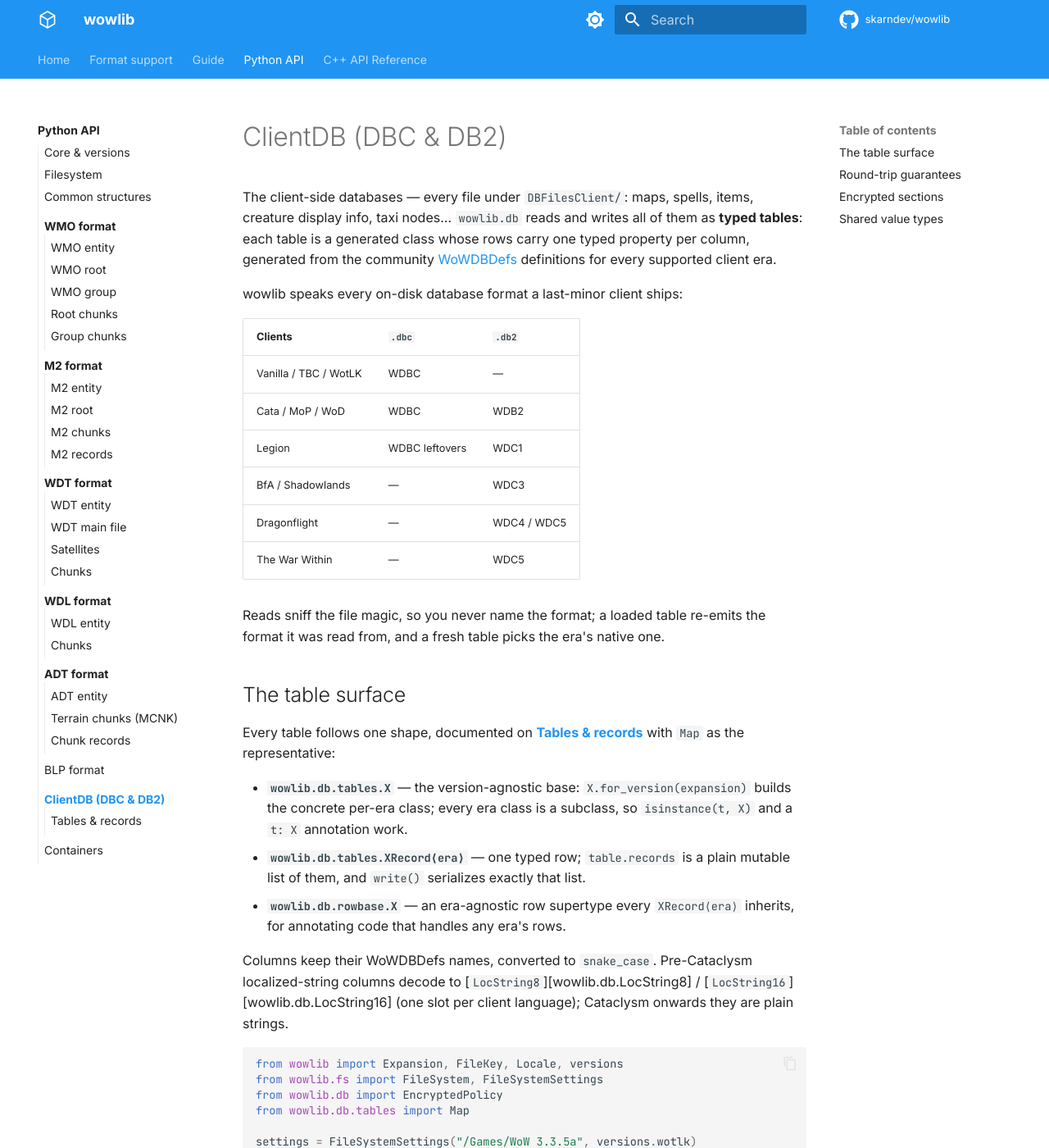
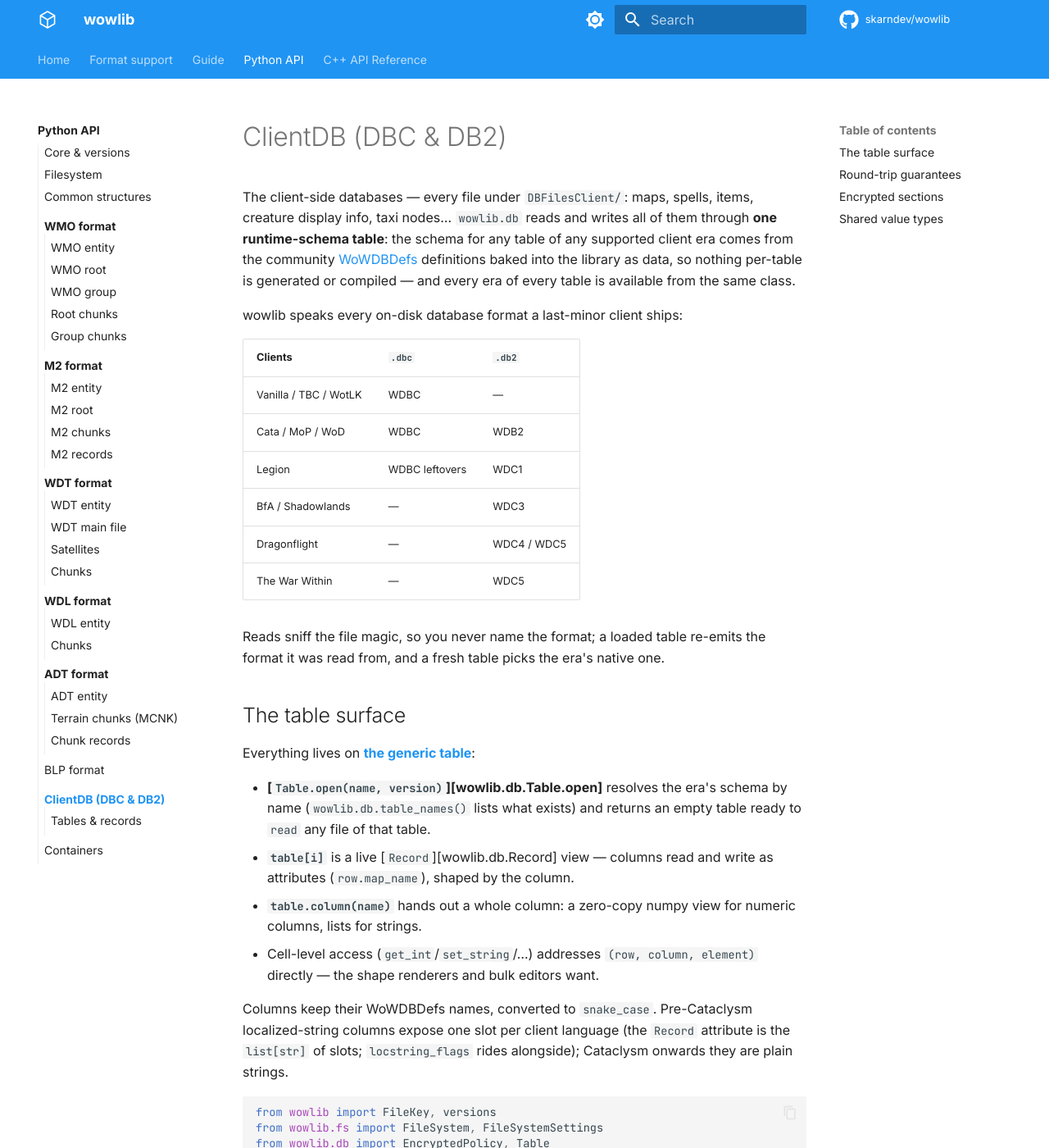
Before and after one commit to skarndev/wowlib, an MkDocs documentation site: the page built from docs/content/python/db/index.md, in a window 1280 px wide and 1400 px high. Shown: the whole window at 82% size. Built offline with MkDocs 1.6.1 and Material for MkDocs 9.7.7, drawn with Linux system fonts in a browser that asks for light colours; comment, search, counter and statistics services are not loaded; some of the changed text lies outside the part shown.

Commit message:
docs: the DB pages document the generic Table now
python/db/tables.md renders wowlib.db.Table/Record/Column/ColumnType/
table_names straight through mkdocstrings — the representative-Map family
machinery (db_reference_config + the injected for_version/record-dedup
rendering) is deleted with the classes it documented. The index's guide
prose and example move to the generic API (attribute row views, zero-copy
numpy columns, Table.open), and its module render scopes to the shared
value types so tables.md keeps the primary anchors. Two Doxygen warnings
in the new headers fixed alongside.

Co-Authored-By: Claude Fable 5 <noreply@anthropic.com>

````diff
--- a/docs/build.py
+++ b/docs/build.py
@@ -236,7 +236,7 @@ def run_mkdocs(action: str, api_dir: Path) -> None:
                       "wmo_reference_config.py",
                       "m2_reference_config.py", "wdt_reference_config.py",
                       "wdl_reference_config.py", "adt_reference_config.py",
-                      "db_reference_config.py", "common_reference_config.py",
+                      "common_reference_config.py",
                       "griffe_overloads.py",
                       "wmo_wowdev_anchors.json", "m2_wowdev_anchors.json",
                       "wdt_wowdev_anchors.json", "wdl_wowdev_anchors.json",
--- a/docs/content/python/db/index.md
+++ b/docs/content/python/db/index.md
@@ -2,10 +2,11 @@
 
 The client-side databases — every file under `DBFilesClient/`: maps, spells,
 items, creature display info, taxi nodes… `wowlib.db` reads and writes all of
-them as **typed tables**: each table is a generated class whose rows carry one
-typed property per column, generated from the community
-[WoWDBDefs](https://github.com/wowdev/WoWDBDefs) definitions for every
-supported client era.
+them through **one runtime-schema table**: the schema for any table of any
+supported client era comes from the community
+[WoWDBDefs](https://github.com/wowdev/WoWDBDefs) definitions baked into the
+library as data, so nothing per-table is generated or compiled — and every
+era of every table is available from the same class.
 
 wowlib speaks every on-disk database format a last-minor client ships:
 
@@ -24,38 +25,42 @@ one.
 
 ## The table surface
 
-Every table follows one shape, documented on
-**[Tables & records](tables.md)** with `Map` as the representative:
+Everything lives on **[the generic table](tables.md)**:
 
-- **`wowlib.db.tables.X`** — the version-agnostic base:
-  `X.for_version(expansion)` builds the concrete per-era class; every era class
-  is a subclass, so `isinstance(t, X)` and a `t: X` annotation work.
-- **`wowlib.db.tables.XRecord⟨era⟩`** — one typed row; `table.records` is a
-  plain mutable list of them, and `write()` serializes exactly that list.
-- **`wowlib.db.rowbase.X`** — an era-agnostic row supertype every
-  `XRecord⟨era⟩` inherits, for annotating code that handles any era's rows.
+- **[`Table.open(name, version)`][wowlib.db.Table.open]** resolves the
+  era's schema by name (`wowlib.db.table_names()` lists what exists) and
+  returns an empty table ready to `read` any file of that table.
+- **`table[i]`** is a live [`Record`][wowlib.db.Record] view — columns read
+  and write as attributes (`row.map_name`), shaped by the column.
+- **`table.column(name)`** hands out a whole column: a zero-copy numpy view
+  for numeric columns, lists for strings.
+- Cell-level access (`get_int`/`set_string`/…) addresses
+  `(row, column, element)` directly — the shape renderers and bulk editors
+  want.
 
 Columns keep their WoWDBDefs names, converted to `snake_case`. Pre-Cataclysm
-localized-string columns decode to [`LocString8`][wowlib.db.LocString8] /
-[`LocString16`][wowlib.db.LocString16] (one slot per client language);
+localized-string columns expose one slot per client language (the `Record`
+attribute is the `list[str]` of slots; `locstring_flags` rides alongside);
 Cataclysm onwards they are plain strings.
 
 ```python
-from wowlib import Expansion, FileKey, Locale, versions
+from wowlib import FileKey, versions
 from wowlib.fs import FileSystem, FileSystemSettings
-from wowlib.db import EncryptedPolicy
-from wowlib.db.tables import Map
+from wowlib.db import EncryptedPolicy, Table
 
 settings = FileSystemSettings("/Games/WoW 3.3.5a", versions.wotlk)
 with FileSystem.open(settings) as fs:
-    table = Map.for_version(Expansion.Wotlk)
+    table = Table.open("Map", versions.wotlk)
     table.read(fs, FileKey("DBFilesClient/Map.dbc"))
 
-    for row in table.records:
-        print(row.id, row.directory, row.map_name.at(Locale.enUS))
+    for row in table:
+        print(row.id, row.directory, row.map_name[0])   # slot 0 = enUS
 
-    table.records[0].map_name.set(Locale.enUS, "Azeroth Reforged")
-    data = table.write(EncryptedPolicy.Preserve)      # bytes, or write(fs, key, …)
+    names = table[0].map_name
+    names[0] = "Azeroth Reforged"
+    table[0].map_name = names
+    ids = table.column("id")                            # zero-copy numpy
+    data = table.write(EncryptedPolicy.Preserve)        # bytes, or write(fs, key, …)
 ```
 
 ## Round-trip guarantees
@@ -80,7 +85,16 @@ just the decoded rows (`Drop`).
 
 ## Shared value types
 
+The table classes themselves live on **[the generic table](tables.md)**;
+this renders only what they share.
+
 ::: wowlib.db
     options:
       show_root_heading: false
       show_root_toc_entry: false
+      members:
+        - TableBase
+        - LocString8
+        - LocString16
+        - EncryptedPolicy
+        - EncryptedSection
--- a/docs/format_reference.py
+++ b/docs/format_reference.py
@@ -29,14 +29,13 @@ import m2_reference_config as _m2
 import wdt_reference_config as _wdt
 import wdl_reference_config as _wdl
 import adt_reference_config as _adt
-import db_reference_config as _db
 import common_reference_config as _common
 
 log = logging.getLogger("mkdocs.hooks.format_reference")
 
 
 def on_pre_build(config, **kwargs):
-    global _impl, _wmo, _m2, _wdt, _wdl, _adt, _db, _common
+    global _impl, _wmo, _m2, _wdt, _wdl, _adt, _common
     # mkdocs saves/restores sys.path around hook import, so this dir isn't on the
     # path by the time we reload — re-add it here (this runs after that restore).
     if _HERE not in sys.path:
@@ -48,7 +47,6 @@ def on_pre_build(config, **kwargs):
         _wdt = importlib.reload(_wdt)
         _wdl = importlib.reload(_wdl)
         _adt = importlib.reload(_adt)
-        _db = importlib.reload(_db)
         _common = importlib.reload(_common)
     except Exception as e:  # keep serving the last good version on a bad edit
         log.warning("format_reference reload failed (%s); keeping previous version", e)
--- a/docs/format_reference_impl.py
+++ b/docs/format_reference_impl.py
@@ -63,7 +63,7 @@ STUBS = REPO_ROOT / "build/bindings/bindings/python/stubs"
 # "common" module carries width-only pages (the shared primitive/core types).
 FORMAT_MODULES = ("wmo_reference_config", "m2_reference_config",
                   "wdt_reference_config", "wdl_reference_config",
-                  "adt_reference_config", "db_reference_config",
+                  "adt_reference_config",
                   "common_reference_config")
 
 # Version-RANGE suffixes (welded class names): the library instantiates one
````
Also changed, not shown: docs/content/python/db/tables.md (+35 -29 lines), docs/db_reference_config.py (deleted, +0 -62 lines), 1 other file.
